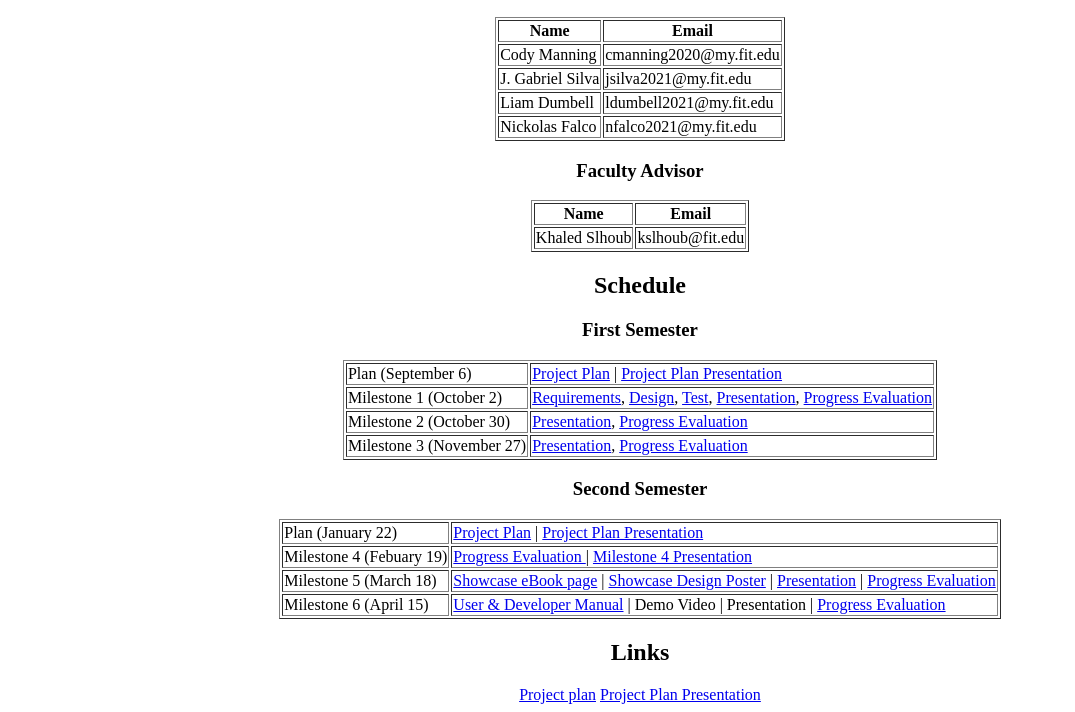
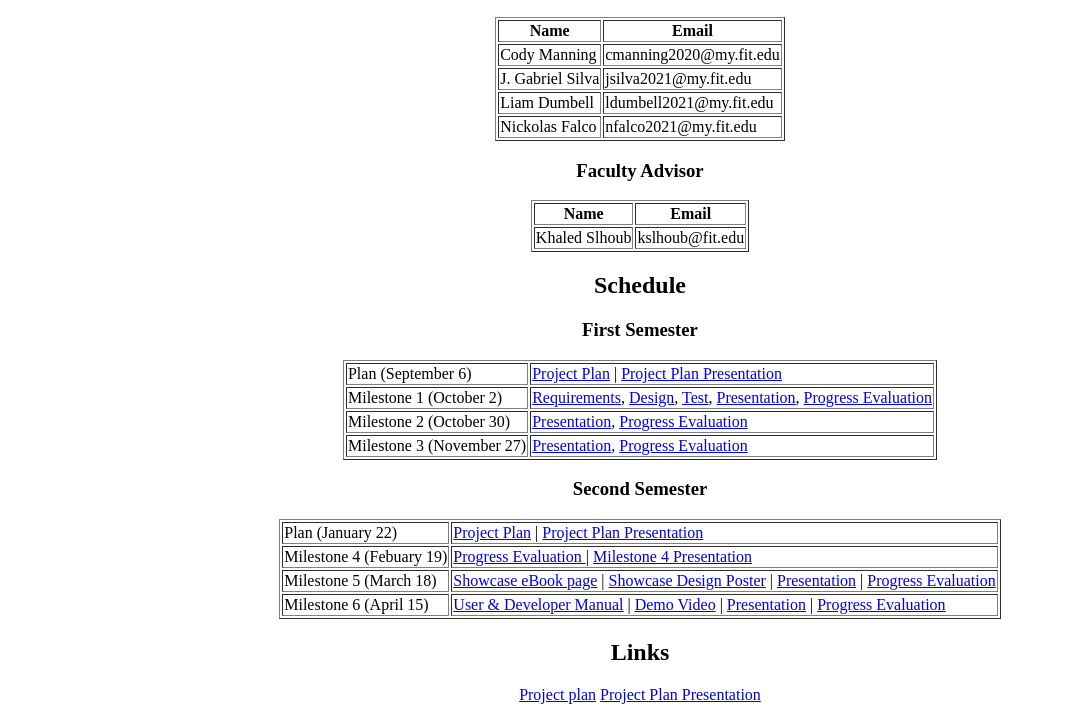
Before and after one commit to Balkirprpl/Balkirprpl.github.io, a plain HTML site: page index.html in a window 1280 px wide. Shown: the part 136-848 px from the top of the page, without its empty margins (0-1075 px from the left). Drawn offline with Linux system fonts and the light colour scheme.

Commit message:
Update index.html
added m6 presentation and demo video v1

```diff
--- a/index.html
+++ b/index.html
@@ -84,7 +84,7 @@ o<!DOCTYPE html>
             <td><a href= "Showcase_Spring2024_Ebook_CES_PolicingBots.docx">Showcase eBook page<a> | <a href= "SHOWCASE_SPRING2024_POSTER_CS_PolicingBots.pptx">Showcase Design Poster<a> | <a href= "Milestone 5 Presentation.pdf">Presentation<a> | <a href= "Milestone 5 - Progress Evaluation.pdf">Progress Evaluation<a></td>
         <tr>
             <td>Milestone 6 (April 15)</td>
-            <td><a href= "User_Dev_Manual.pdf">User & Developer Manual<a> | Demo Video | Presentation | <a href= "Milestone 6 - Progress Evaluation.pdf">Progress Evaluation<a></td>
+            <td><a href= "User_Dev_Manual.pdf">User & Developer Manual<a> | <a href= "https://www.youtube.com/watch?v=LVJUa5dlSaI">Demo Video<a> | <a href= "Milestone 6 Presentation.pdf">Presentation<a> | <a href= "Milestone 6 - Progress Evaluation.pdf">Progress Evaluation<a></td>
         </tr>
     </table>
     <h2>Links</h2>
```
